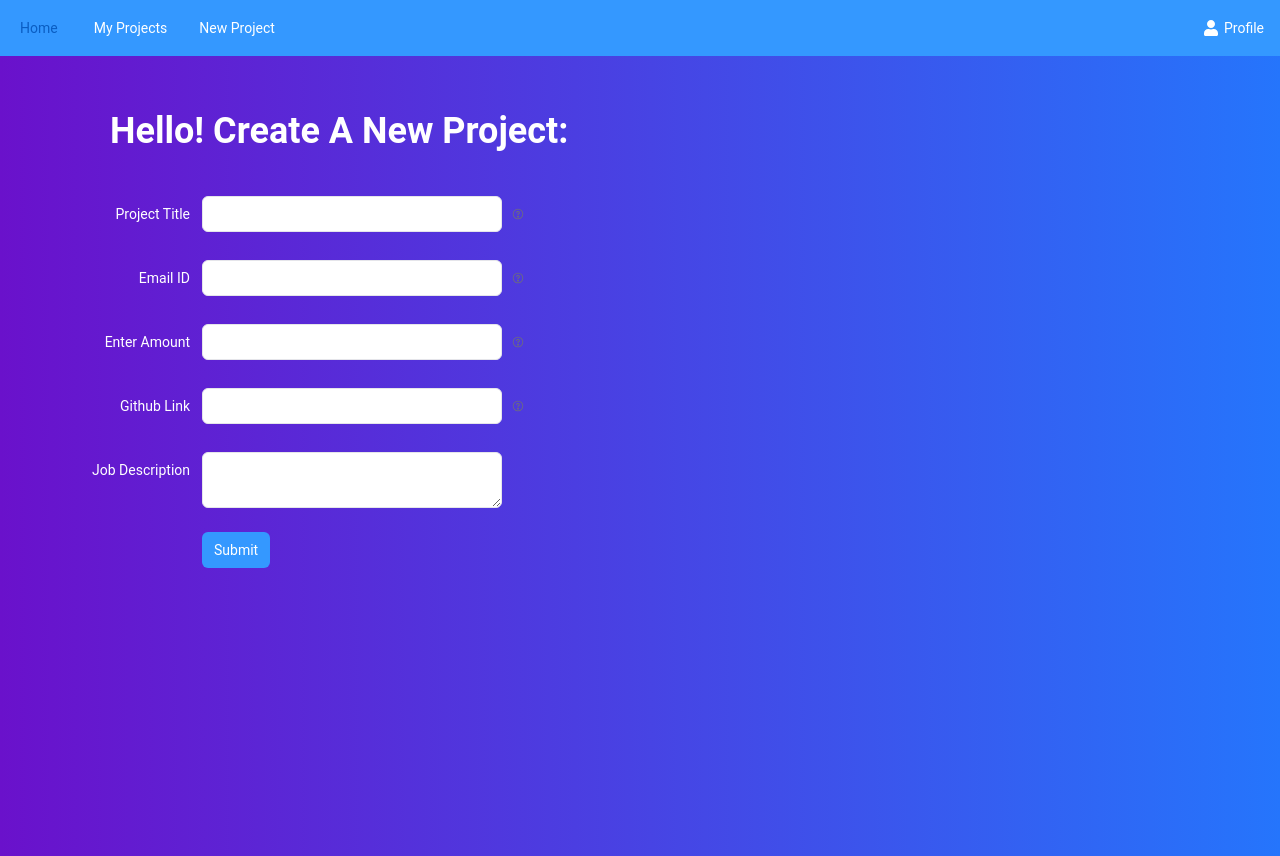
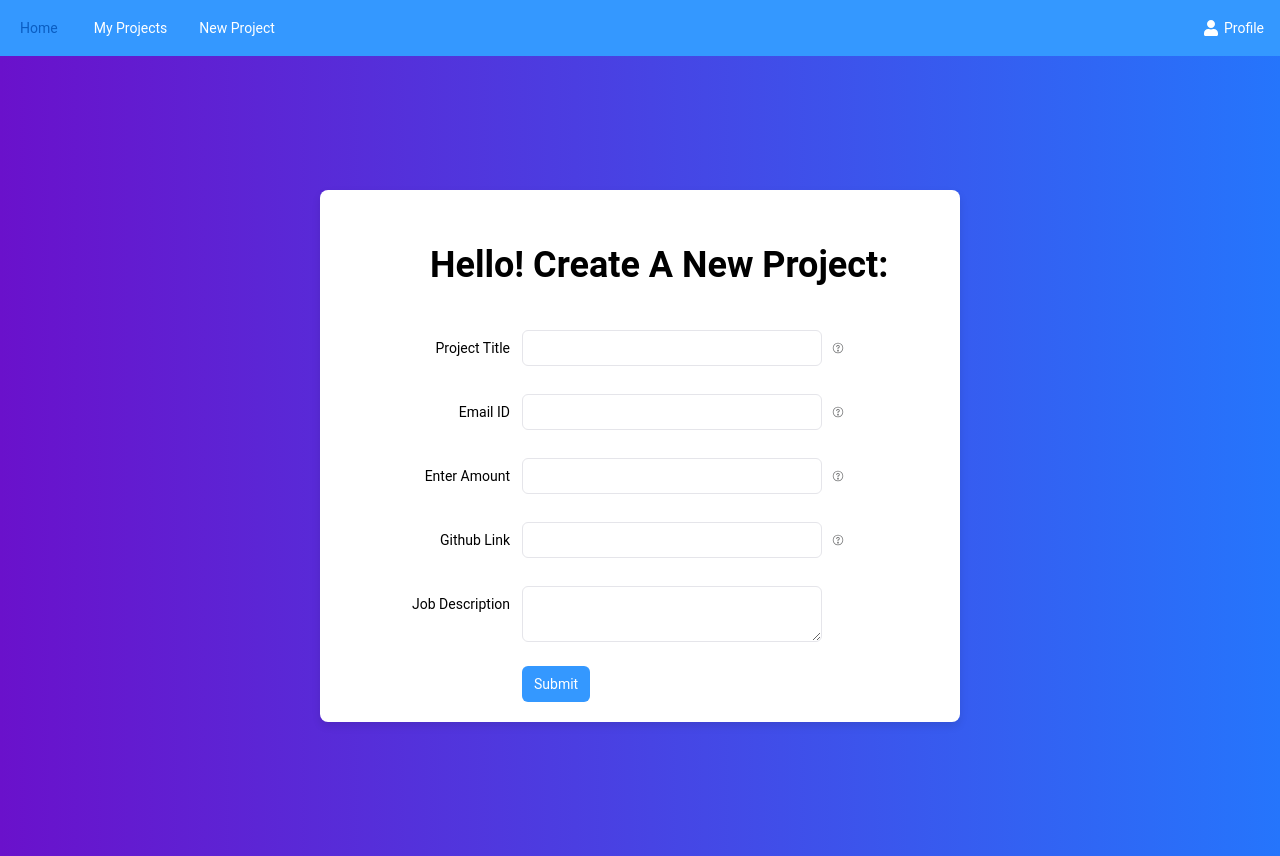
Before and after one commit to a19hu/Inter_IIT_Mock_PS, a React (Create React App) app in the folder client/: page /owner in a window 1280 px wide. Built offline with nearby package versions, Linux system fonts and the light colour scheme.

Commit message:
some css changes

```diff
--- a/client/src/components/editJob.jsx
+++ b/client/src/components/editJob.jsx
@@ -42,7 +42,7 @@ const EditJob = ({ onSubmit }) => {
     <div>
     <OwnerNavbar appearance='inverse'/>
     <div style={{ display: 'flex', justifyContent: 'center', alignItems: 'center', height: '100vh' }}>
-      <div style={{ width: '400px', padding: '20px', boxShadow: '0px 4px 8px rgba(0, 0, 0, 0.2)', borderRadius: '8px', backgroundColor: '#fff', color: 'black' }}>
+      <div style={{paddingLeft:'60px', width: '400px', padding: '20px', boxShadow: '0px 4px 8px rgba(0, 0, 0, 0.2)', borderRadius: '8px', backgroundColor: '#fff', color: 'black' }}>
         <h2 style={{ textAlign: 'center', padding:'20px' }}>Edit Your Project</h2>
         <Form layout="vertical">
           <Form.Group controlId="name-6">
--- a/client/src/components/newjob.jsx
+++ b/client/src/components/newjob.jsx
@@ -28,7 +28,7 @@ const Newjob = () => {
   };
 
   return (
-    <div>
+    <div style={{color:'black'}}>
       <h2 style={{ paddingTop: '30px', paddingLeft: '90px' }}>Hello! Create A New Project:</h2>
       <Form layout="horizontal" style={{ paddingTop: '40px' }}>
         <Form.Group controlId="name-6">
--- a/client/src/pages/owner.jsx
+++ b/client/src/pages/owner.jsx
@@ -1,13 +1,10 @@
-import React from 'react';
+import React, { useEffect, useState } from 'react';
 import { Container, Header, Content, Button, Navbar, Nav, Panel, Stack, Footer } from 'rsuite';
-import { FaUser, FaEnvelope } from 'react-icons/fa';
-import { useEffect, useState } from 'react';
 import OwnerNavbar from '../components/owner_nav';
 import Newjob from '../components/newjob';
 
 const Owner = () => {
   const [activeKey, setActiveKey] = useState(null); // for navbar
-
   const [account, setAccount] = useState(null);
 
   useEffect(() => {
@@ -21,27 +18,33 @@ const Owner = () => {
 
   const containerStyle = {
     display: 'flex',
+    justifyContent: 'center', // Center content horizontally
+    alignItems: 'center', // Center content vertically
     width: '100%',
+
     height: '100vh'
   };
 
-  const sideStyle = {
-    width: '50%',
+  const boxStyle = {
+    width: '80%', // Adjust width as needed
+    maxWidth: '600px', // Set a max width
+
     padding: '20px',
-    boxSizing: 'border-box'
+    backgroundColor: '#ffffff', // White background for the box
+    boxShadow: '0 4px 8px rgba(0, 0, 0, 0.1)', // Subtle shadow for depth
+    borderRadius: '8px' ,// Rounded corners
   };
-
 
   return (
     <div>
-             <OwnerNavbar appearance="inverse" activeKey={activeKey} onSelect={setActiveKey}/>
+      <OwnerNavbar appearance="inverse" activeKey={activeKey} onSelect={setActiveKey} />
       <div style={containerStyle}>
-        <div style={{...sideStyle, width: '50%'}}>
+        <div style={boxStyle}>
           <Newjob />
         </div>
       </div>
     </div>
   );
-}
+};
 
 export default Owner;
--- a/client/src/pages/owner_projects.jsx
+++ b/client/src/pages/owner_projects.jsx
@@ -40,16 +40,10 @@ const Freelancer2 = () => {
     <div>
       <OwnerNavbar appearance="inverse" activeKey={activeKey} onSelect={setActiveKey} />
       <div style={containerStyle}>
-        {/* Left side: display one set of filtered jobs */}
+
         <div style={sideStyle}>
           <div style={headerStyle}>Projects Uploaded by Owner</div>
           <FilteredJobsButtons /> {/* This will show jobs filtered by owner */}
-        </div>
-
-        {/* Right side: display another set of filtered jobs */}
-        <div style={sideStyle}>
-          <div style={headerStyle}>Other Available Projects</div>
-          <FilteredJobsButtons /> {/* Modify as needed to show different projects */}
         </div>
       </div>
     </div>
```
Lines whose indentation alone changed are shown as unchanged.
